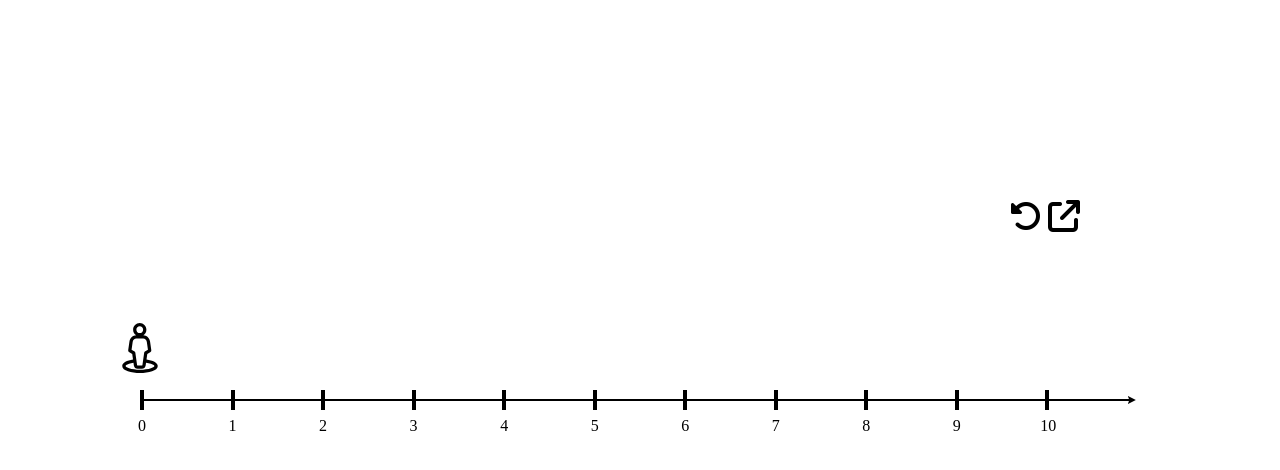
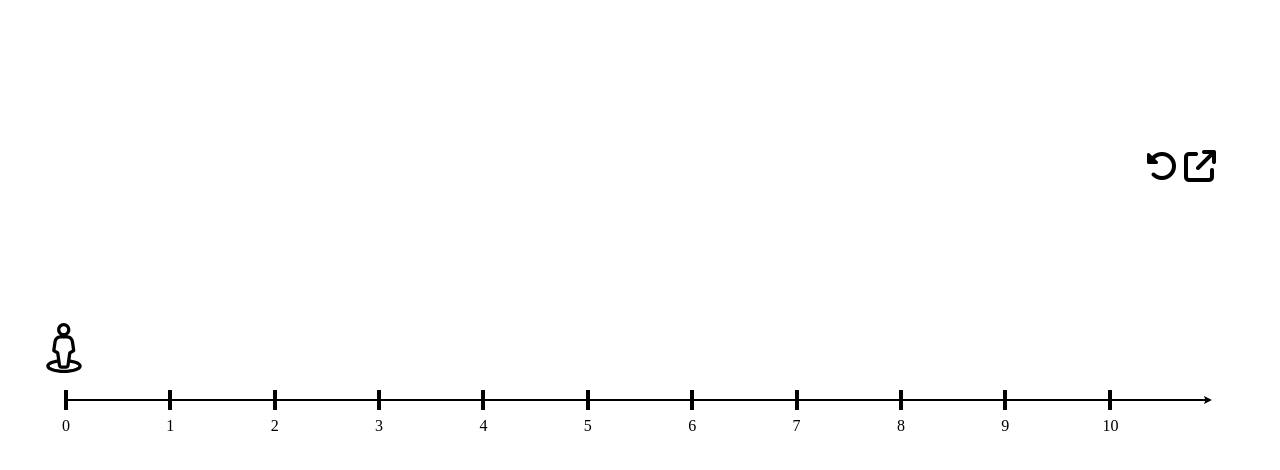
Before and after one commit to BuiBao3103/lineNumber, a plain HTML site: page index.html in a window 1280 px wide. Both pictures are taken after a click on the button "create". Drawn offline with Linux system fonts and the light colour scheme.

Commit message:
reposive

```diff
--- a/index.html
+++ b/index.html
@@ -13,10 +13,7 @@
     ></script>
   </head>
   <body>
-    <div id="replay">
-      <i class="fa-solid fa-rotate-left fa-2x" id="remove"></i>
-      <i class="fa-solid fa-arrow-up-right-from-square fa-2x" id="new"></i>
-    </div>
+
     <div id="input">
       <div class="container">
         <p>Start:</p>
@@ -37,6 +34,10 @@
     </div>
     <div id="wrapper">
       <div class="container">
+        <div id="replay">
+          <i class="fa-solid fa-rotate-left fa-2x" id="remove"></i>
+          <i class="fa-solid fa-arrow-up-right-from-square fa-2x" id="new"></i>
+        </div>
         <div class="human">
             <img src="human.svg" alt="">
         </div>
--- a/script.js
+++ b/script.js
@@ -3,6 +3,7 @@ const inputForm = document.querySelector("#input");
 const human = document.querySelector("#wrapper .human");
 const removeBtn = document.querySelector("#remove");
 const newBtn = document.querySelector("#new");
+const width = wrapperContainer.offsetWidth;
 let numbers = null;
 let line = [];
 let currentPos = null;
@@ -26,19 +27,23 @@ let generatorLineNumber = (start, end) => {
   wrapperContainer.appendChild(document.createElement("span"));
   let spanContainer = document.querySelectorAll("#wrapper span");
   if (spanContainer.length > 1) {
-    let lineNumber = new LeaderLine(spanContainer[0], spanContainer[spanContainer.length - 1], {
-      startPlug: "behind",
-      endPlug: "arrow1",
-      color: "rgb(0,0,0)",
-      size: 2,
-      hide: true
-    });
-    lineNumber.show("draw")
+    let lineNumber = new LeaderLine(
+      spanContainer[0],
+      spanContainer[spanContainer.length - 1],
+      {
+        startPlug: "behind",
+        endPlug: "arrow1",
+        color: "rgb(0,0,0)",
+        size: 2,
+        hide: true,
+      }
+    );
+    lineNumber.show("draw");
   }
   numbers = document.querySelectorAll("#wrapper span");
   console.log(numbers);
   currentPos = numbers[start * -1];
-  let pos = (1000 / (numbers.length - 1)) * (start * -1) - 25;
+  let pos = (width / (numbers.length - 1)) * (start * -1) - 25;
   human.style.transform = "translate(" + pos + "px," + -50 + "px)";
   humanTranslate();
 };
@@ -69,7 +74,7 @@ humanTranslate = () => {
   // console.log(numbers)
   for (let i = 0; i < numbers.length - 1; i++) {
     numbers[i].addEventListener("click", () => {
-      let pos = (1000 / (numbers.length - 1)) * i - 25;
+      let pos = (width / (numbers.length - 1)) * i - 25;
       human.style.transform = "translate(" + pos + "px," + -50 + "px)";
       humanMove(numbers[i]);
       currentPos = numbers[i];
@@ -94,7 +99,7 @@ let humanMove = (end) => {
 removeBtn.addEventListener("click", () => {
   currentPos = numbers[numbers[0].childNodes[0].innerHTML * -1];
   let pos =
-    (1000 / (numbers.length - 1)) * (numbers[0].childNodes[0].innerHTML * -1) -
+    (width / (numbers.length - 1)) * (numbers[0].childNodes[0].innerHTML * -1) -
     25;
   human.style.transform = "translate(" + pos + "px," + -50 + "px)";
   line.forEach((l) => l.remove());
--- a/style.css
+++ b/style.css
@@ -11,9 +11,9 @@ a:hover{
     color: blue;
 }
 #replay{
-    position: fixed;
-    top:200px;
-    right: 200px;
+    position: absolute;
+    top:0;
+    right: 0;
     cursor: pointer;
     user-select: none;
 
@@ -64,8 +64,8 @@ a:hover{
 }
 #wrapper .container{
     position: relative;
-    width: 1000px;
-    height: 200px;
+    width: 90%;
+    height: 500px;
     display: flex;
     justify-content: space-between;
     align-items: center;
```
